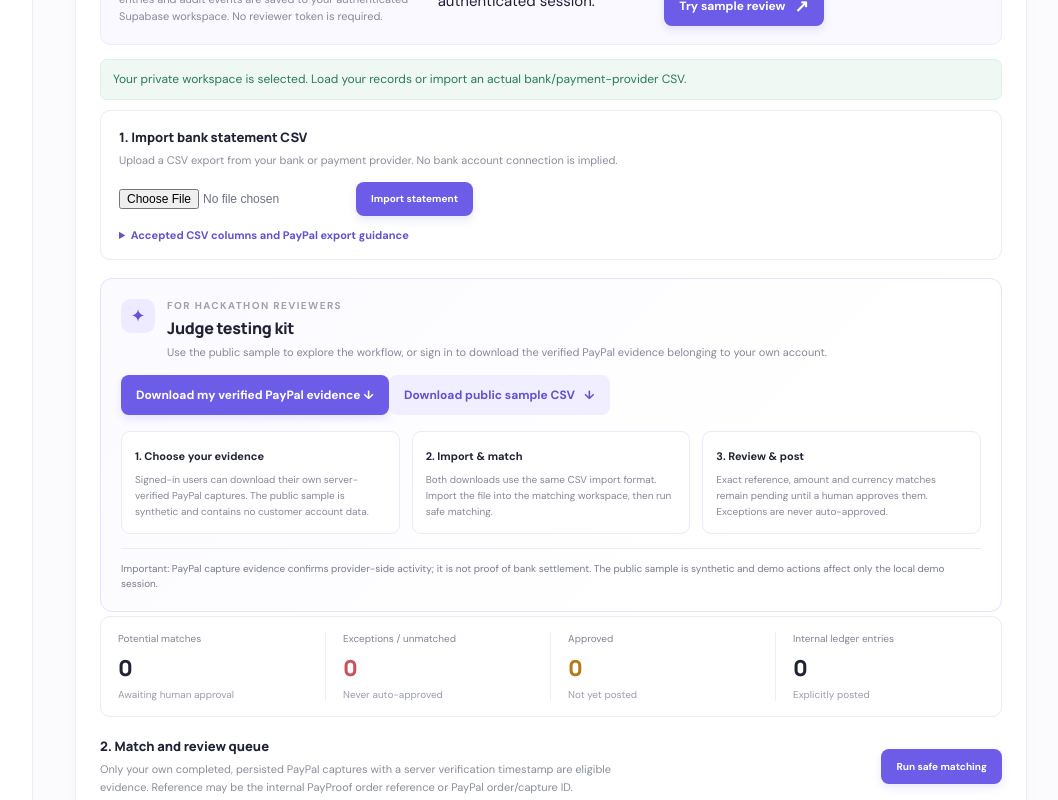
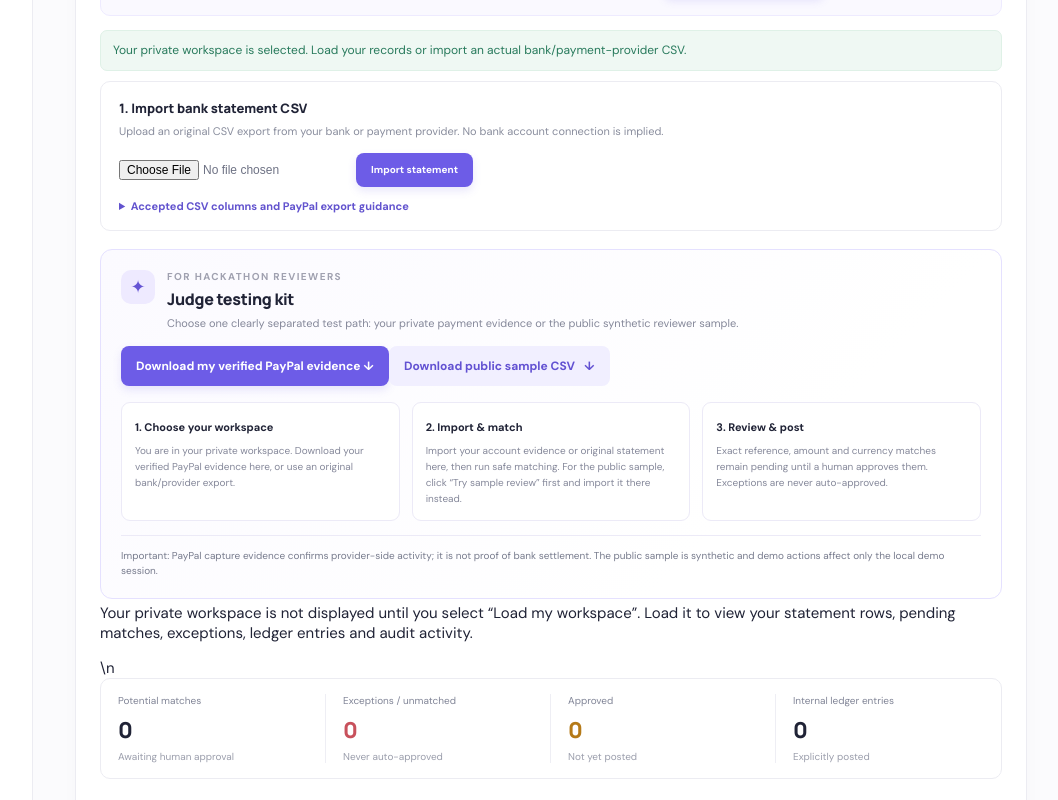
Before and after one commit to Moana-star/payproof-ai, a Next.js app: page / in a window 1280 px wide. Shown: the part 1260-2060 px from the top of the page, without its empty margins (211-1269 px from the left). Built offline with nearby package versions, Linux system fonts and the light colour scheme; no server answers.

Commit message:
Clarify private and public reconciliation test paths

```diff
--- a/components/reconciliation-console.tsx
+++ b/components/reconciliation-console.tsx
@@ -254,7 +254,7 @@ export function ReconciliationConsole() {
       <p className="recon-auth-note">Signed-in account: reviewer identity is recorded automatically from your authenticated session.</p>
       <div className="recon-token-actions">
         <button className="secondary-button" onClick={() => { setToken("AUTHENTICATED-WORKSPACE"); setData({ rows: [], audit: [], ledger: [] }); setError(""); setNotice("Ready to load your private workspace."); }} disabled={!!busy}>Use my workspace</button>
-        <button className="secondary-button" onClick={load} disabled={!!busy}>{busy === "load" ? "Loading…" : readOnlyDemo ? "Load sample workspace" : "Load my workspace"}</button>\n        {!readOnlyDemo && <button className="secondary-button" onClick={downloadPaypalEvidence} disabled={!!busy}>{busy === "download" ? "Preparing CSV…" : "Download my PayPal evidence CSV ↓"}</button>}
+        <button className="secondary-button" onClick={load} disabled={!!busy}>{busy === "load" ? "Loading…" : readOnlyDemo ? "Load sample workspace" : "Load my workspace"}</button>\n
         <button className="primary-button" onClick={async () => { setToken(DEMO_READ_ONLY_TOKEN); setBusy("sample"); setError(""); try { const response = await fetch("/api/reconciliation", { headers: { "x-reconciliation-token": DEMO_READ_ONLY_TOKEN } }); const result = await response.json(); if (!response.ok) throw new Error(result.error || "Could not load sample review."); setData({ rows: result.rows || [], audit: result.audit || [], ledger: result.ledger || [] }); setNotice("Sample review loaded. Synthetic actions remain separate from your real workspace."); } catch (e) { setError(e instanceof Error ? e.message : "Could not load sample review."); } finally { setBusy(""); } }} disabled={!!busy}>{busy === "sample" ? "Loading sample…" : "Try sample review"} <span>↗</span></button>
       </div>
       {readOnlyDemo && <p className="recon-readonly-note">Sample workspace · Synthetic data only · No live payment records or external accounts are changed.</p>}
@@ -262,24 +262,24 @@ export function ReconciliationConsole() {
     <div className="recon-console-notice" role="status">{notice}</div>
     {error && <div className="recon-console-error" role="alert">{error}</div>}
     <div className="recon-import">
-      <div><h3>1. Import bank statement CSV</h3><p>Upload a CSV export from your bank or payment provider. No bank account connection is implied.</p></div>
+      <div><h3>1. {readOnlyDemo ? "Import public sample CSV" : "Import bank statement CSV"}</h3><p>{readOnlyDemo ? "This browser-only sample workspace accepts synthetic reviewer data. It never touches your private records." : "Upload an original CSV export from your bank or payment provider. No bank account connection is implied."}</p></div>
       <div className="recon-import-controls"><input type="file" accept=".csv,text/csv" onChange={(e) => setFile(e.target.files?.[0] || null)} aria-label="Choose bank statement CSV" /><button className="primary-button" onClick={importCsv} disabled={!file || !!busy}>{busy === "import" ? "Importing…" : readOnlyDemo ? "Import sample CSV" : "Import statement"}</button></div>
-      <details><summary>Accepted CSV columns and PayPal export guidance</summary><code>transaction_id,amount,currency,reference,description,posted_at</code><p>Bank export: use the bank transaction ID, incoming amount, currency and the PayPal capture/order reference shown in the bank narration or reference field.</p><p>PayPal activity export: Transaction ID, Gross, Currency and Date are accepted; when no separate reference column exists, Transaction ID is used as the reference. Invoice ID or Custom Number is also accepted as a reference.</p><p>Use the original provider/bank export, not the downloadable synthetic judge CSV. Positive incoming amounts only. Transaction IDs are deduplicated. A PayPal activity export can confirm provider-side activity; it does not prove that funds settled in a bank account.</p><small>Accepted amount headers include amount, gross, credit and deposit amount. Accepted date headers include posted_at, transaction_date, date and booking_date. Keep the original source file for your records.</small></details>
+      <details><summary>Accepted CSV columns and PayPal export guidance</summary><code>transaction_id,amount,currency,reference,description,posted_at</code><p>Bank export: use the bank transaction ID, incoming amount, currency and the PayPal capture/order reference shown in the bank narration or reference field.</p><p>PayPal activity export: Transaction ID, Gross, Currency and Date are accepted; when no separate reference column exists, Transaction ID is used as the reference. Invoice ID or Custom Number is also accepted as a reference.</p><p>{readOnlyDemo ? "Use the public synthetic sample only in this sample workspace. To test it, first select “Try sample review”, then import the public sample CSV here." : "Use an original provider/bank export, not the public synthetic judge CSV. To test the public sample, first select “Try sample review” above, then import it in that separate sample workspace."} Positive incoming amounts only. Transaction IDs are deduplicated. A PayPal activity export can confirm provider-side activity; it does not prove that funds settled in a bank account.</p><small>Accepted amount headers include amount, gross, credit and deposit amount. Accepted date headers include posted_at, transaction_date, date and booking_date. Keep the original source file for your records.</small></details>
     </div>
     <section className="recon-judge-kit" aria-labelledby="judge-kit-title">
-      <div className="recon-judge-kit-heading"><span className="recon-judge-kit-icon">✦</span><div><p className="eyebrow">FOR HACKATHON REVIEWERS</p><h3 id="judge-kit-title">Judge testing kit</h3><p>Use the public sample to explore the workflow, or sign in to download the verified PayPal evidence belonging to your own account.</p></div></div>
+      <div className="recon-judge-kit-heading"><span className="recon-judge-kit-icon">✦</span><div><p className="eyebrow">FOR HACKATHON REVIEWERS</p><h3 id="judge-kit-title">Judge testing kit</h3><p>Choose one clearly separated test path: your private payment evidence or the public synthetic reviewer sample.</p></div></div>
       <div className="recon-judge-kit-actions">
         {!readOnlyDemo && <button type="button" className="primary-button recon-download-sample" onClick={downloadPaypalEvidence} disabled={!!busy}>{busy === "download" ? "Preparing your CSV…" : "Download my verified PayPal evidence ↓"}</button>}
         <a className="secondary-button recon-download-sample" href="/payproof-demo-statement.csv" download>Download public sample CSV <span>↓</span></a>
       </div>
       <div className="recon-judge-steps">
-        <div><strong>1. Choose your evidence</strong><p>Signed-in users can download their own server-verified PayPal captures. The public sample is synthetic and contains no customer account data.</p></div>
-        <div><strong>2. Import &amp; match</strong><p>Both downloads use the same CSV import format. Import the file into the matching workspace, then run safe matching.</p></div>
+        <div><strong>1. Choose your workspace</strong><p>{readOnlyDemo ? "You are in the public, synthetic sample workspace. Import only the public sample CSV here." : "You are in your private workspace. Download your verified PayPal evidence here, or use an original bank/provider export."}</p></div>
+        <div><strong>2. Import &amp; match</strong><p>{readOnlyDemo ? "Import the public sample CSV in this workspace, then run safe matching." : "Import your account evidence or original statement here, then run safe matching. For the public sample, click “Try sample review” first and import it there instead."}</p></div>
         <div><strong>3. Review &amp; post</strong><p>Exact reference, amount and currency matches remain pending until a human approves them. Exceptions are never auto-approved.</p></div>
       </div>
       <p className="recon-judge-safety">Important: PayPal capture evidence confirms provider-side activity; it is not proof of bank settlement. The public sample is synthetic and demo actions affect only the local demo session.</p>
     </section>
-    <div className="recon-live-stats">
+    <p className="recon-load-hint">{readOnlyDemo ? "Sample workspace selected. Load sample workspace to refresh its demo records and activity." : "Your private workspace is not displayed until you select “Load my workspace”. Load it to view your statement rows, pending matches, exceptions, ledger entries and audit activity."}</p>\n    <div className="recon-live-stats">
       <div><span>Potential matches</span><strong>{counts.candidates}</strong><small>Awaiting human approval</small></div>
       <div><span>Exceptions / unmatched</span><strong className="recon-red">{counts.exceptions}</strong><small>Never auto-approved</small></div>
       <div><span>Approved</span><strong className="recon-amber">{counts.approved}</strong><small>Not yet posted</small></div>
```
